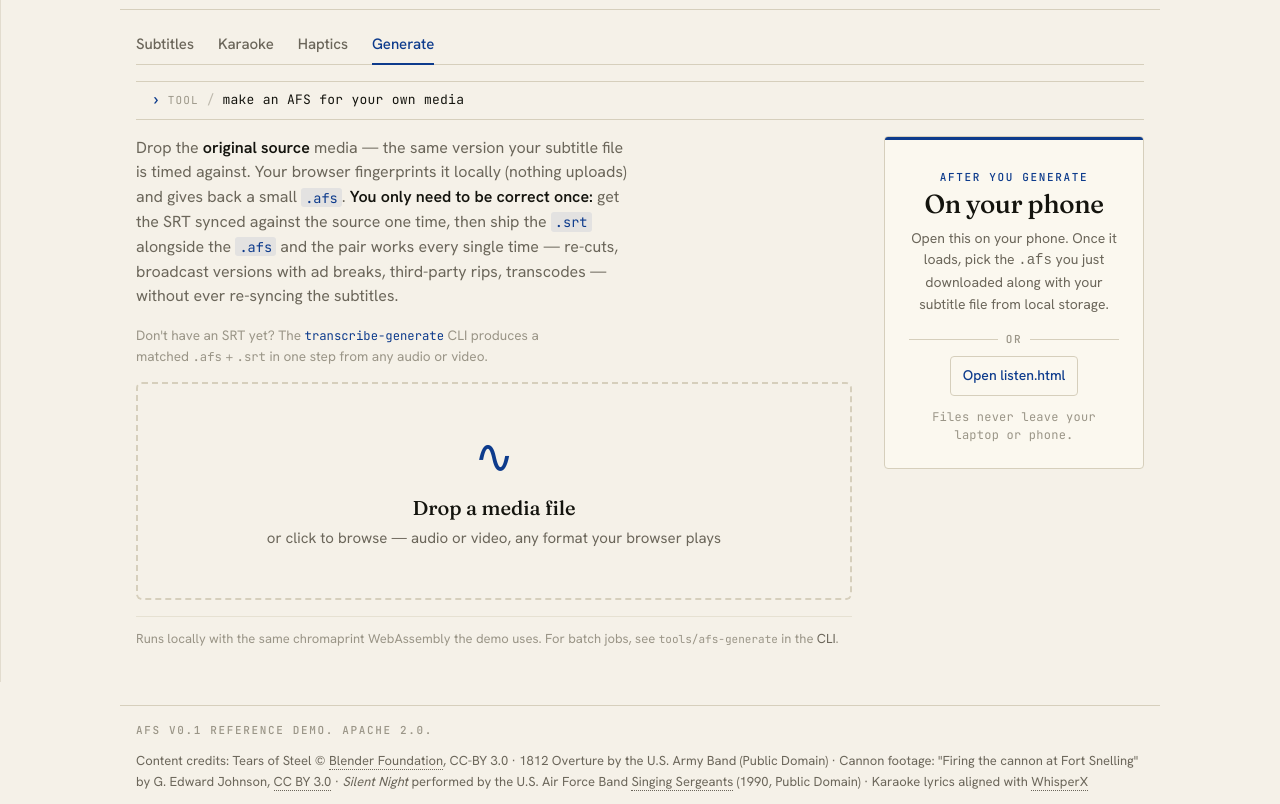
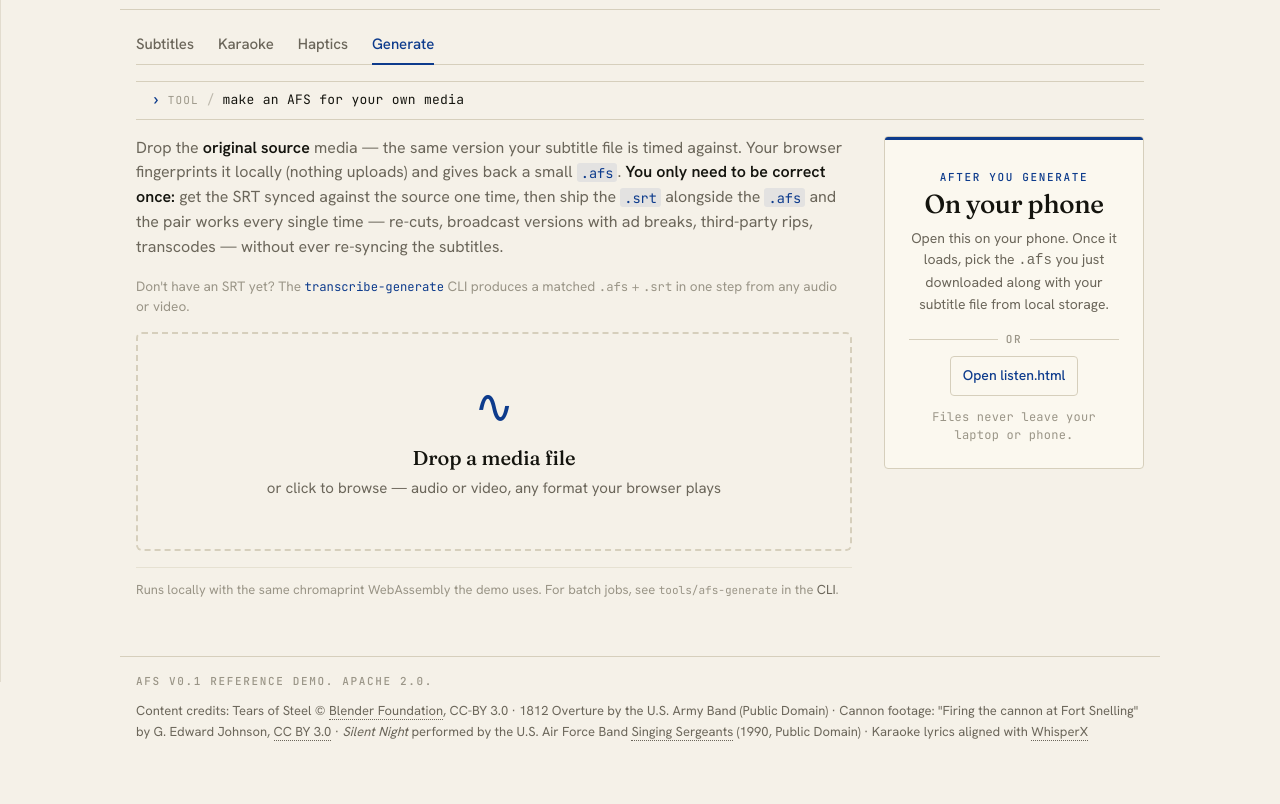
Before and after one commit to dariodf/afs-tools, a website: page demo/generate.html in a window 1280 px wide. Shown: the part 118-922 px from the top of the page. After the commit the page ends 873 px from the top, so only its background shows below. Drawn offline with Linux system fonts and the light colour scheme.

Commit message:
Generate page: drop max-width cap on intro text
The 56ch cap was fine for the one-sentence intro it was originally
sized for; the rewritten multi-sentence intro wraps awkwardly inside
that cap while the drop zone below it spans the full column width.
Let the paragraphs fill the player-area column (~720px on desktop,
constrained by the stage grid) so the visual block aligns with the
elements beneath it.

```diff
--- a/demo/style.css
+++ b/demo/style.css
@@ -1535,7 +1535,6 @@ footer > p:first-child {
    uses the same scale as the demos. */
 .generate-intro {
   color: var(--fg-dim);
-  max-width: 56ch;
   line-height: 1.55;
   margin: 0;
 }
@@ -1553,7 +1552,6 @@ footer > p:first-child {
 }
 .generate-intro-note {
   margin: 0;
-  max-width: 56ch;
   font-size: 0.85rem;
   color: var(--fg-muted);
   line-height: 1.5;
```
